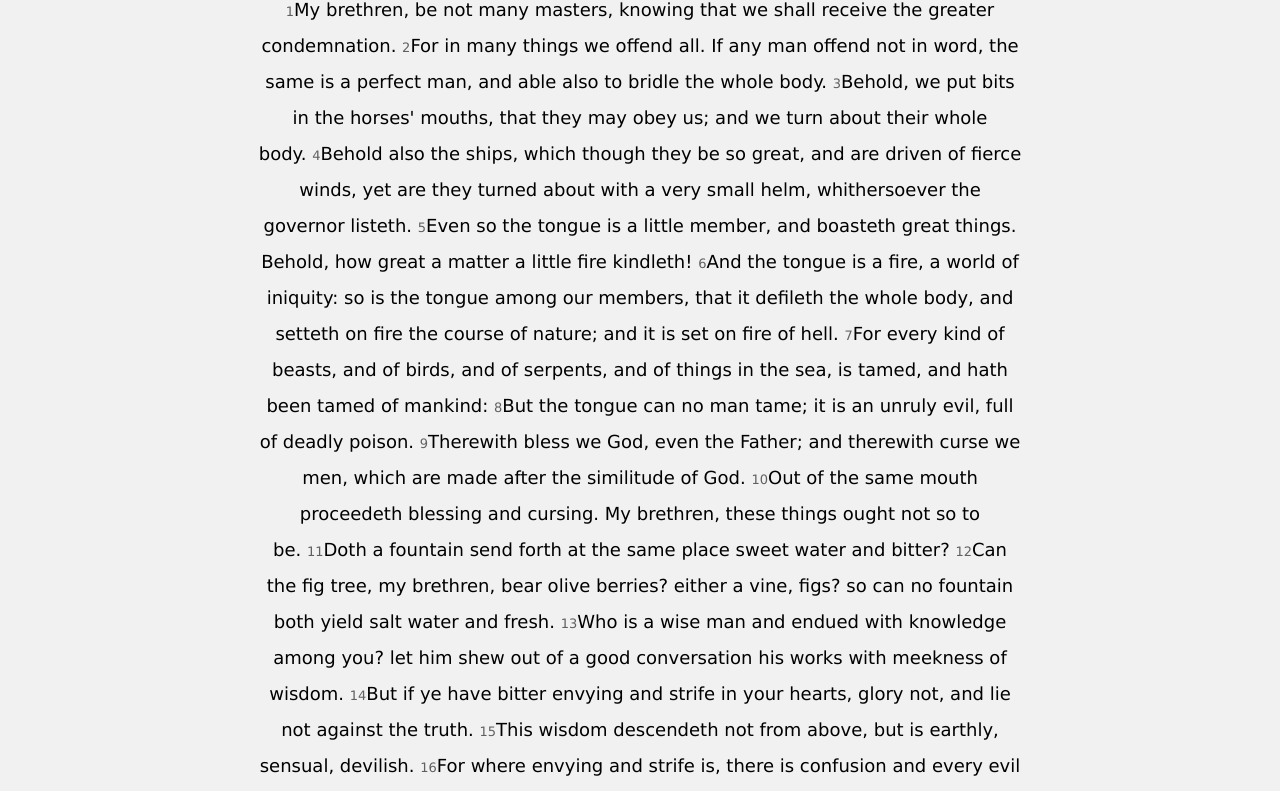
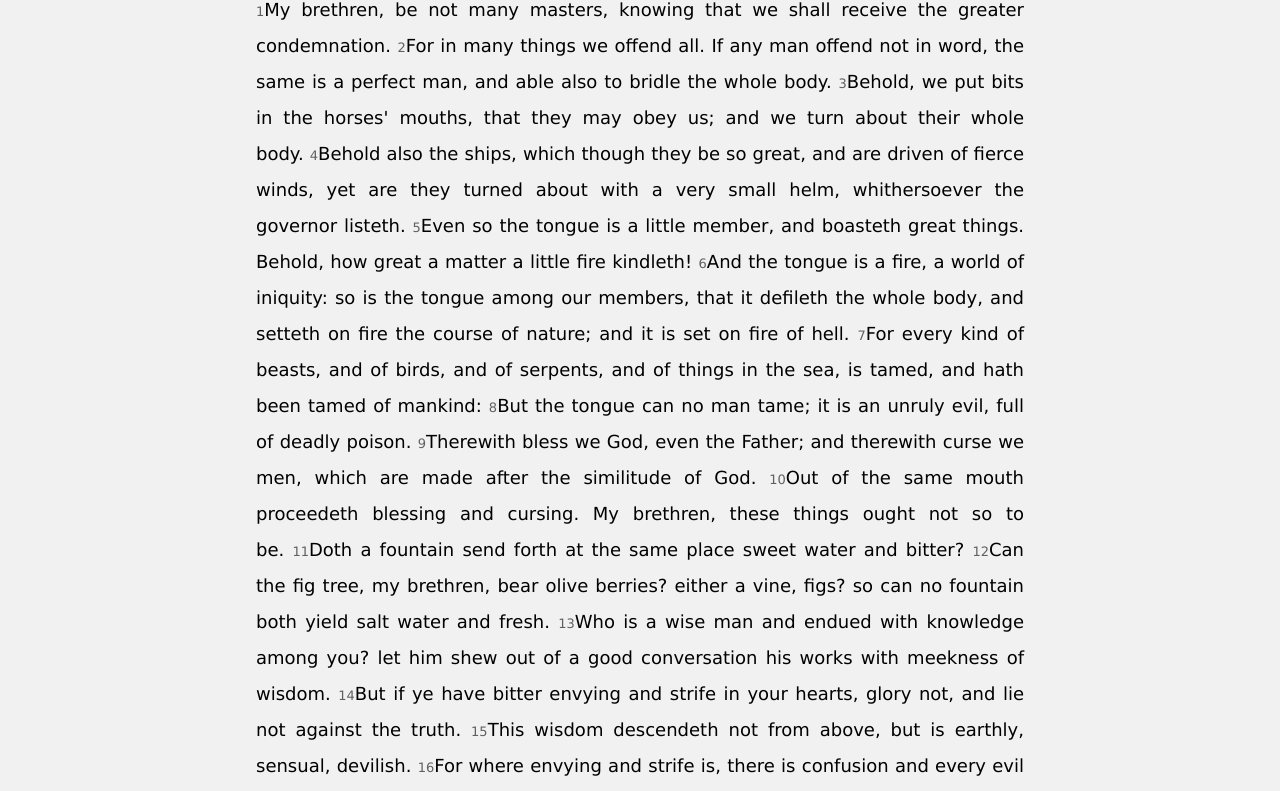
Before and after one commit to throwchris/james, a plain HTML site: page chapter3.html in a window 1280 px wide. Shown: the part 630-1421 px from the top of the page. Drawn offline with nearby package versions, Linux system fonts and the light colour scheme.

Commit message:
Update chapter3.html

```diff
--- a/chapter3.html
+++ b/chapter3.html
@@ -48,7 +48,7 @@
 
         <div class="w3-container w3-content w3-center w3-padding-64" style="max-width:800px" id="band">
             <H1>Chapter 3</H1>
-            <p class="w3-mobile" style="font-size: 1.2em;"><span class="w3-opacity" style="font-size: small;">1</span>My brethren, be not many
+            <p class="w3-justify w3-mobile" style="font-size: 1.2em;"><span class="w3-opacity" style="font-size: small;">1</span>My brethren, be not many
                 masters, knowing that we shall receive the greater condemnation. <span class="w3-opacity" style="font-size: small;">2</span>For in many things we offend all. If any man
                 offend not in word, the same is a perfect man, and able also to bridle the whole body. <span class="w3-opacity" style="font-size: small;">3</span>Behold, we put bits in the horses' mouths,
                 that they may obey us; and we turn about their whole body. <span class="w3-opacity" style="font-size: small;">4</span>Behold also the ships, which though they be
```
